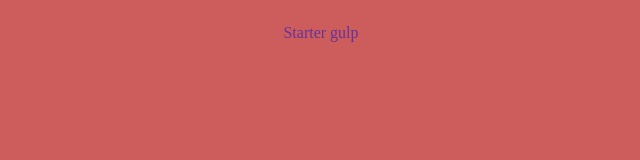
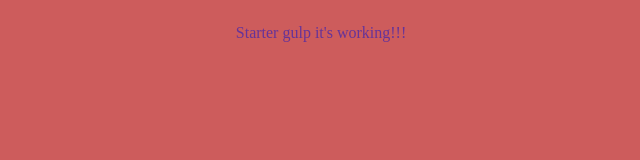
Before and after one commit to milanzivanov/gulp-starter-env, a website: page index.html in a window 1280 px wide. Shown: the full height of the page, 319-959 px from the left. Drawn offline with nearby package versions, Linux system fonts and the light colour scheme; files that its build step writes are made by us from their sources.

Commit message:
setting up project

```diff
--- a/index.html
+++ b/index.html
@@ -6,6 +6,6 @@
   <link rel="stylesheet" href="css/main.css">
 </head>
 <body>
-    <h1>Starter gulp</h1>
+    <h1>Starter gulp it's working!!!</h1>
 </body>
 </html>
--- a/package.json
+++ b/package.json
@@ -1,7 +1,9 @@
 {
   "name": "gulp-starter-env",
   "version": "0.1.0",
-  "dependencies": {},
+  "dependencies": {
+    "gulp-install": "^1.1.0"
+  },
   "devDependencies": {
     "browser-sync": "^2.11.1",
     "gulp": "^3.9.0",
```
